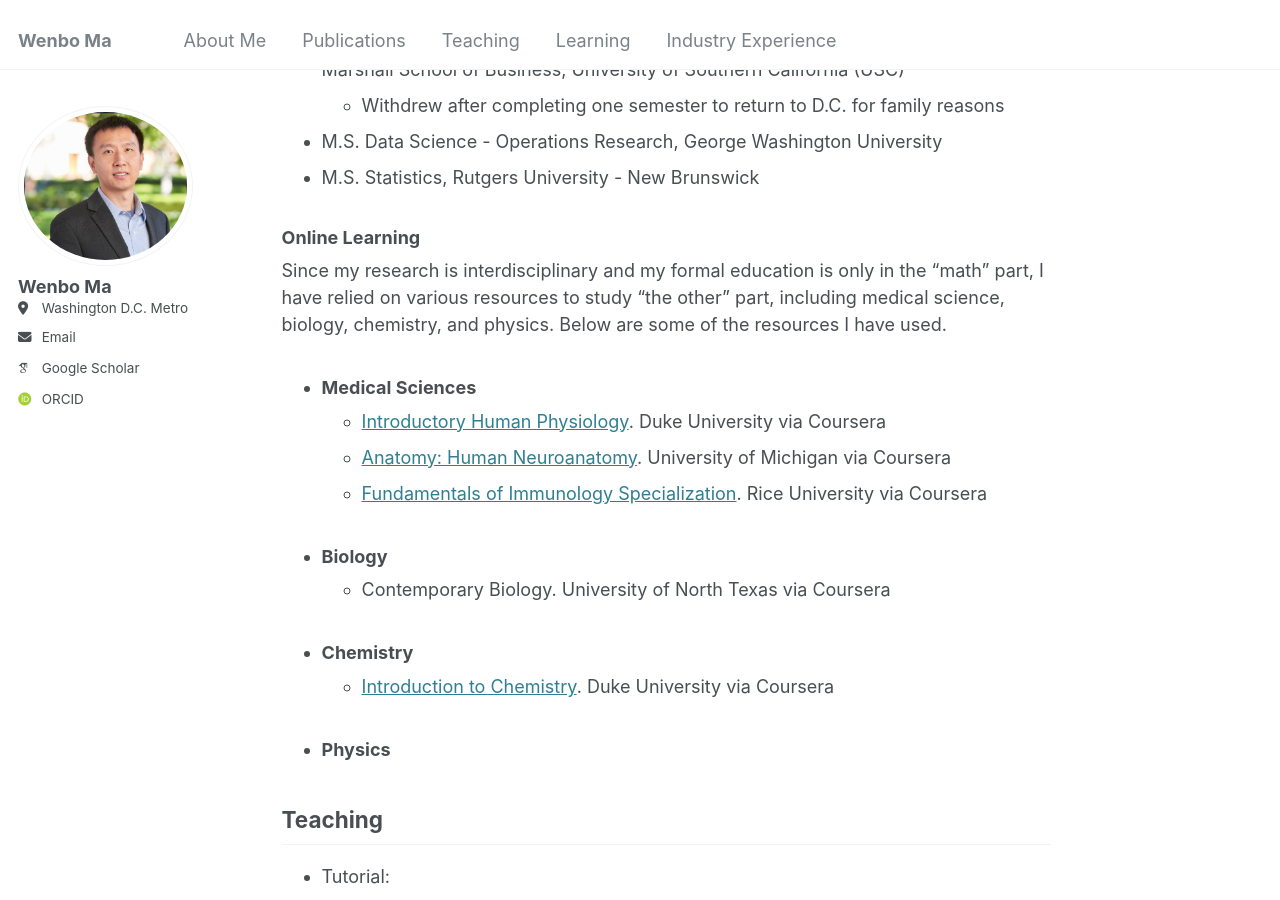
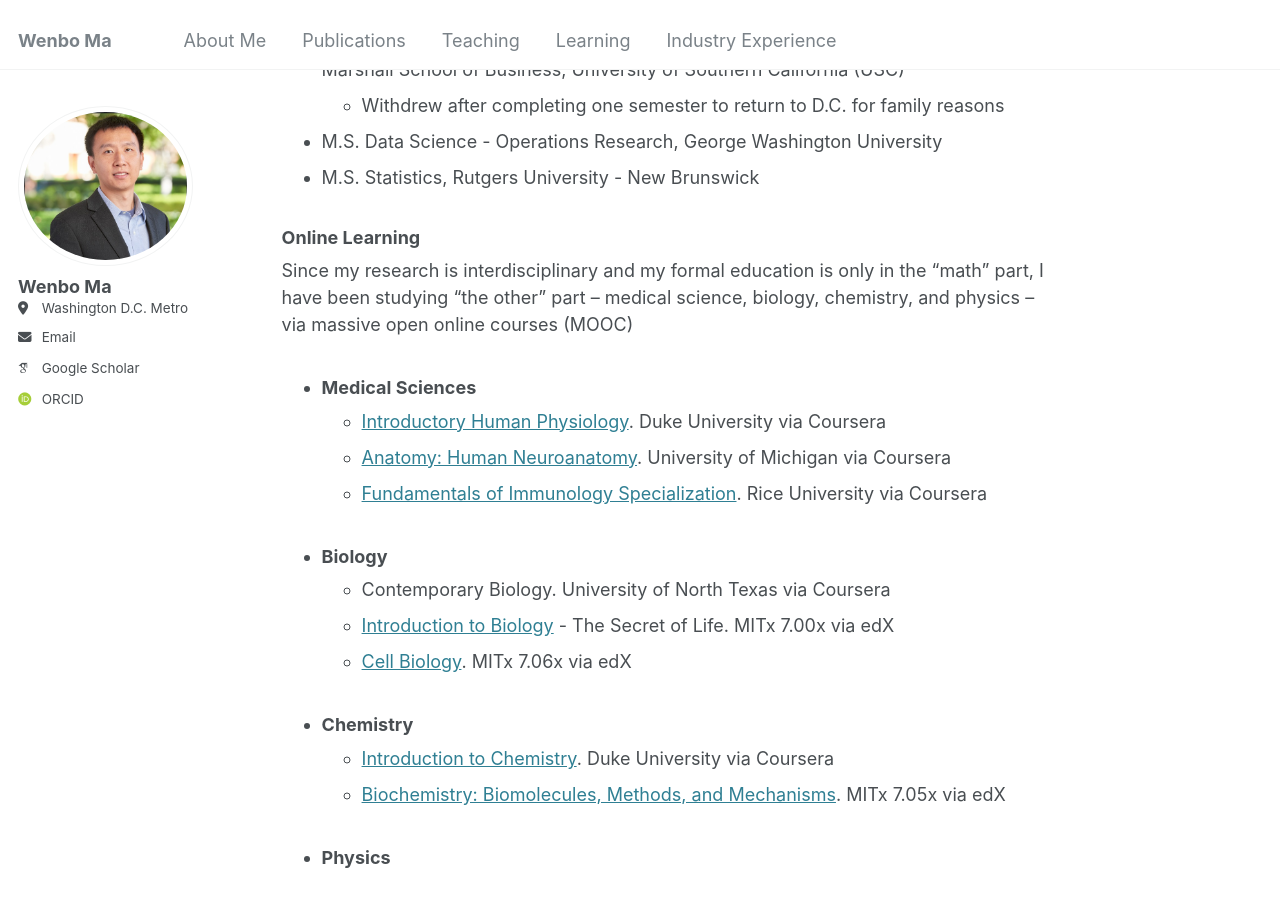
Before and after one commit to wenbo5565/wenbo5565.github.io, a Jekyll site: the page built from _pages/about.md, in a window 1280 px wide and 900 px high, scrolled down 1808 px. Built offline with Jekyll 4.4.1, drawn with Linux system fonts in a browser that asks for light colours; some web fonts are replaced.

Commit message:
Update about.md

```diff
--- a/_pages/about.md
+++ b/_pages/about.md
@@ -53,7 +53,7 @@ Outside of work, I enjoy playing and watching sports — particularly tennis, sw
 - M.S. Statistics, Rutgers University - New Brunswick
 
 ### Online Learning
-Since my research is interdisciplinary and my formal education is only in the "math" part, I have relied on various resources to study "the other" part, including medical science, biology, chemistry, and physics. Below are some of the resources I have used.
+Since my research is interdisciplinary and my formal education is only in the "math" part, I have been studying "the other" part -- medical science, biology, chemistry, and physics -- via massive open online courses (MOOC)
 
 - ### Medical Sciences
   - [Introductory Human Physiology](https://www.coursera.org/learn/physiology). Duke University via Coursera
@@ -62,9 +62,12 @@ Since my research is interdisciplinary and my formal education is only in the "m
 
 - ### Biology
   - Contemporary Biology. University of North Texas via Coursera
+  - [Introduction to Biology](https://learning.edx.org/course/course-v1:MITx+7.00x+1T2025/home) - The Secret of Life. MITx 7.00x via edX
+  - [Cell Biology](https://learning.edx.org/course/course-v1:MITx+7.06.1x+1T2025/home). MITx 7.06x via edX
 
 - ### Chemistry
   - [Introduction to Chemistry](https://www.coursera.org/learn/basic-chemistry). Duke University via Coursera
+  - [Biochemistry: Biomolecules, Methods, and Mechanisms](https://learning.edx.org/course/course-v1:MITx+7.05x+1T2025/home). MITx 7.05x via edX
 
 - ### Physics
 
```
